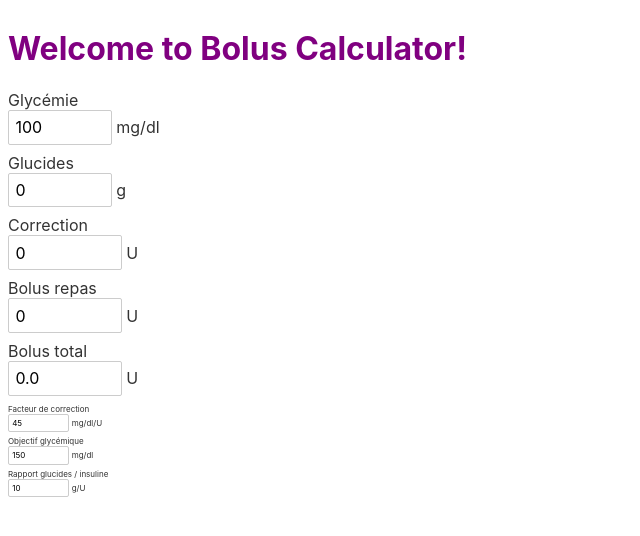
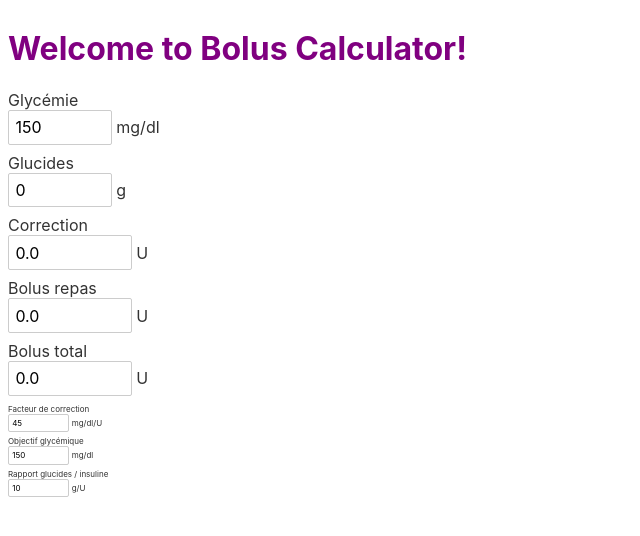
Before and after one commit to parmentf/bolus-calculator, a Svelte app: page / in a window 1280 px wide. Shown: the top 536 px of the page, without its empty margins (0-640 px from the left). Built offline with nearby package versions, Linux system fonts and the light colour scheme.

Commit message:
:hammer: Add Bolus component

```diff
--- /dev/null
+++ b/src/Bolus.svelte
@@ -0,0 +1,10 @@
+<script>
+    export let value = 0;
+    export let name = "bolus";
+</script>
+
+<span>
+    <label for="bolus">{name}</label>
+    <input type="number" min="-10" max="10" value={Number(value).toFixed(1)} readonly step="0.1" id="bolus">
+    <span>U</span>
+</span>
--- a/src/BolusCalculator.svelte
+++ b/src/BolusCalculator.svelte
@@ -1,5 +1,6 @@
 <script>
-    let glycemie = 100; // mg/dl
+    import Bolus from './Bolus.svelte';
+    let glycemie = 150; // mg/dl
     let glucides = 0; // g
     let facteurCorrection = 45; // Facteur de correction mg/dl/U
     let objectif = 150; // Objectif glycémique mg/dl
@@ -8,11 +9,11 @@
     let repas = 0; // U
 
     function calculeCorrection() {
-        correction = Number(((glycemie - objectif) / facteurCorrection).toFixed(1));
+        correction = ((glycemie - objectif) / facteurCorrection);
     }
 
     function calculeRepas() {
-        repas = Number(glucides / rapportInsulineGlucides).toFixed(1);
+        repas = glucides / rapportInsulineGlucides;
     }
 </script>
 
@@ -34,23 +35,20 @@
     <span>g</span>
 </span>
 
-<span>
-    <label for="correction">Correction</label>
-    <input type="number" min="0" max="10" value={correction} readonly step="0.1" id="correction">
-    <span>U</span>
-</span>
+<Bolus
+    name="Correction"
+    value={correction}
+/>
 
-<span>
-    <label for="repas">Bolus repas</label>
-    <input type="number" min="0" max="10" value={repas} readonly step="0.1" id="repas">
-    <span>U</span>
-</span>
+<Bolus
+    name="Bolus repas"
+    value={repas}
+/>
 
-<span>
-    <label for="bolus">Bolus total</label>
-    <input type="number" min="0" max="10" value={(Number(correction) + Number(repas)).toFixed(1)} readonly step="0.1" id="bolus">
-    <span>U</span>
-</span>
+<Bolus
+    name="Bolus total"
+    value={correction + repas}
+/>
 
 <div class="settings">
     <span>
```
